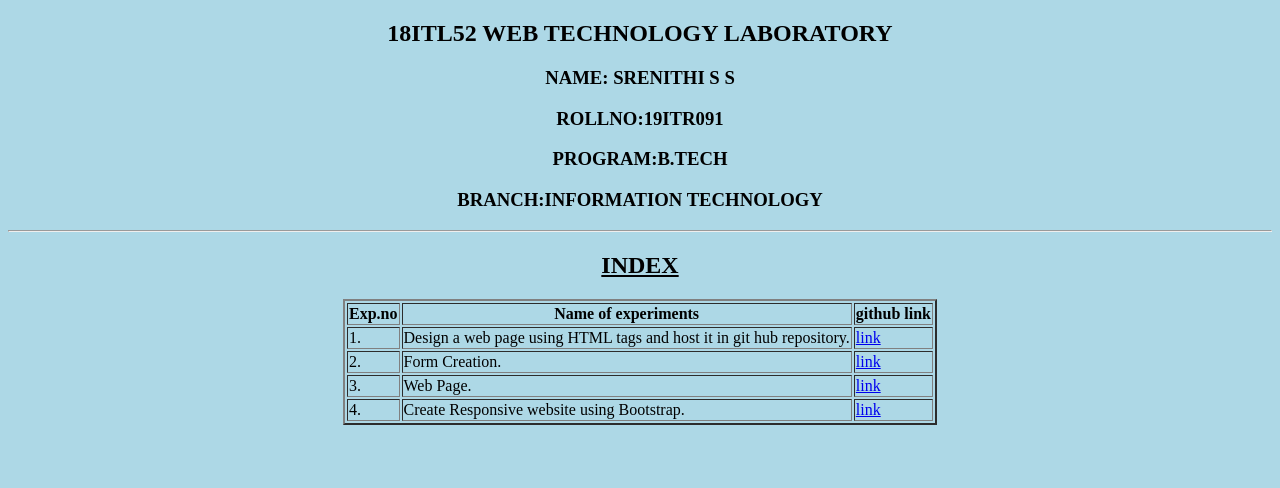
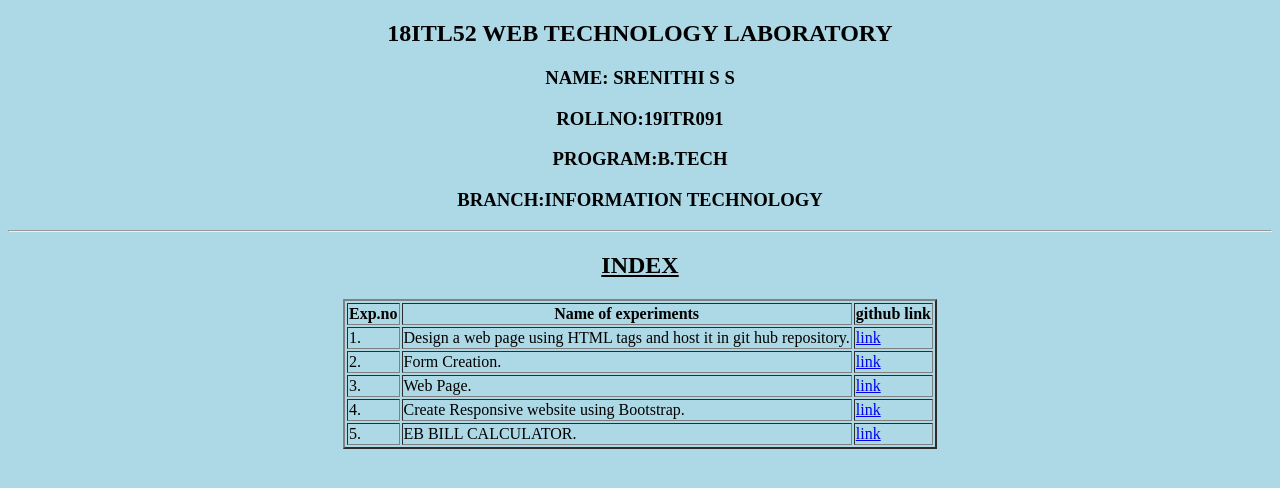
Before and after one commit to SREENITHI-15/web, a plain HTML site: page index.html in a window 1280 px wide. Drawn offline with Linux system fonts and the light colour scheme.

Commit message:
Update index.html

```diff
--- a/index.html
+++ b/index.html
@@ -60,6 +60,14 @@
             <td> Create Responsive website using Bootstrap.</td>
             <td> <a href="https://sreenithi-15.github.io/web/EXNO4/front.html" target="new"> link</a></td>
         </tr>
+        <tr>
+            <td>
+                5.
+
+            </td>
+            <td> EB BILL CALCULATOR.</td>
+            <td> <a href="https://sreenithi-15.github.io/web/EXNO5/EBbill.html" target="new"> link</a></td>
+        </tr>
     </table>
 </body>
 </html>
```
